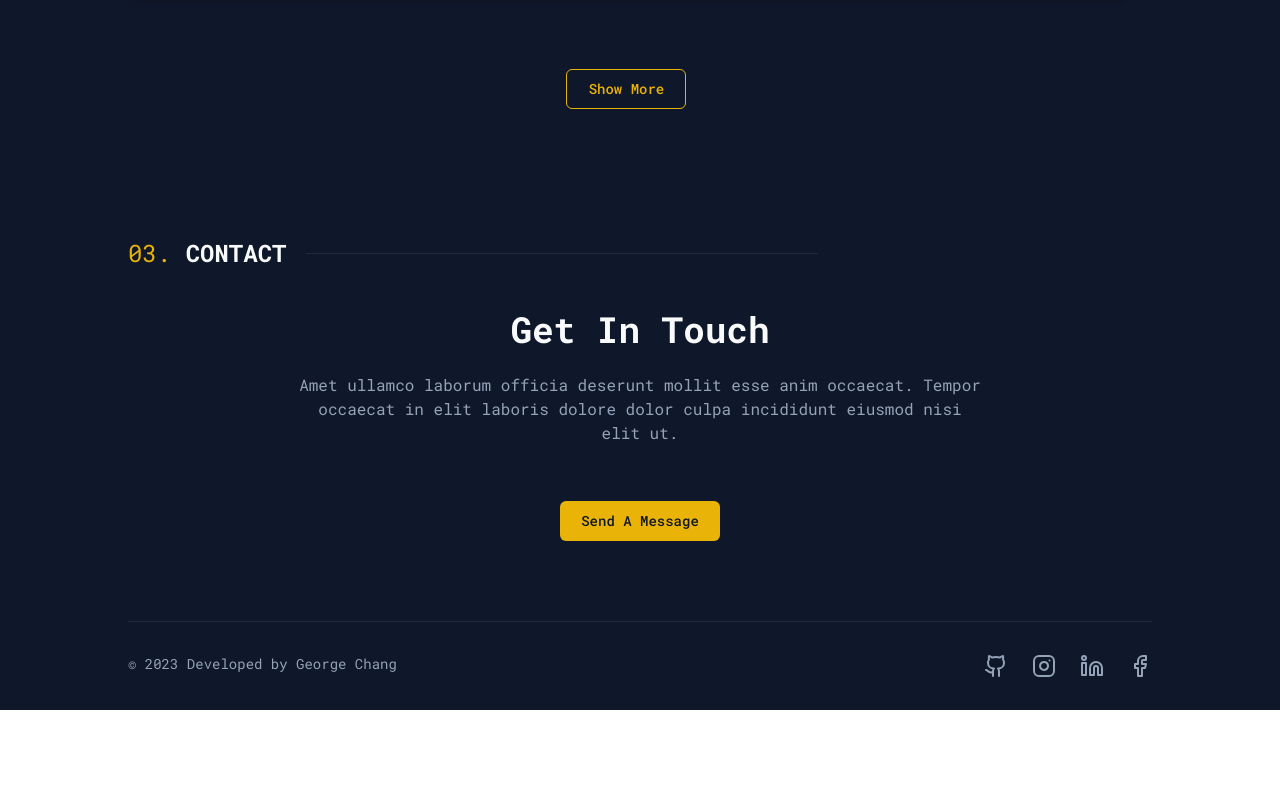
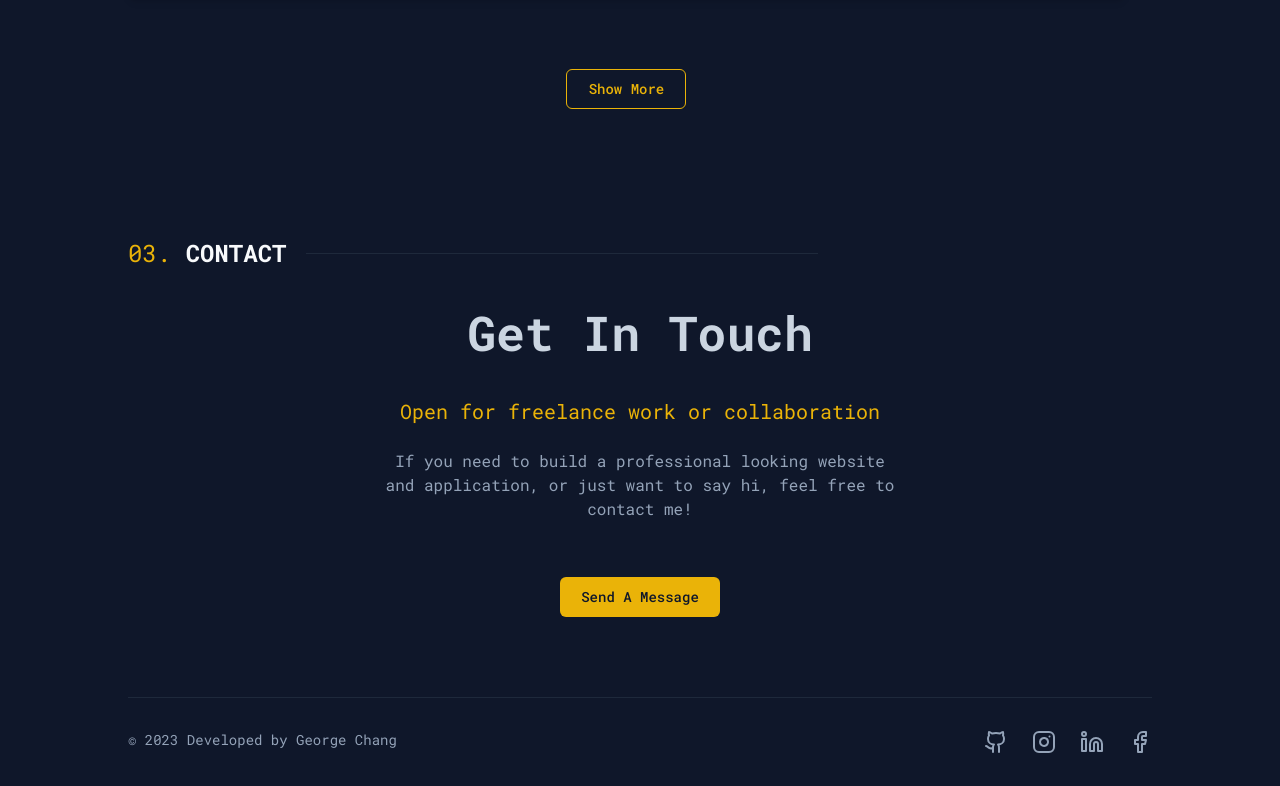
Before and after one commit to xsova113/gc-personal-website, a Next.js app: page / in a window 1280 px wide. Shown: the part 3249-4035 px from the top of the page. Before the commit the page ends 3959 px from the top, so only its background shows below. Built offline with nearby package versions, Linux system fonts and the light colour scheme.

Commit message:
minor update

```diff
--- a/components/contact/Contact.tsx
+++ b/components/contact/Contact.tsx
@@ -10,16 +10,14 @@ const Contact = () => {
       <Container className="pt-16">
         <SectionHeader number={3} title={"contact"} />
         <div className="w-full flex flex-col space-y-6 mt-10 text-center">
-          <h1 className="font-bold text-4xl">Get In Touch</h1>
-          <span className="text-muted-foreground w-2/3 self-center pb-8">
-            Amet ullamco laborum officia deserunt mollit esse anim occaecat.
-            Tempor occaecat in elit laboris dolore dolor culpa incididunt
-            eiusmod nisi elit ut.
-          </span>
+          <h1 className="font-bold sm:text-5xl text-3xl text-slate-300 pb-4">Get In Touch</h1>
+          <h3 className="text-xl text-yellow-500">Open for freelance work or collaboration</h3>
+          <p className="text-muted-foreground sm:w-1/2 self-center pb-8">
+            If you need to build a professional looking website and application,
+            or just want to say hi, feel free to contact me!
+          </p>
           <Button className="w-[160px] self-center bg-yellow-500 hover:bg-yellow-300 transition">
-            <a href="mailto:georgechangh@gmail.com">
-              Send A Message
-            </a>
+            <a href="mailto:georgechangh@gmail.com">Send A Message</a>
           </Button>
         </div>
       </Container>
```
